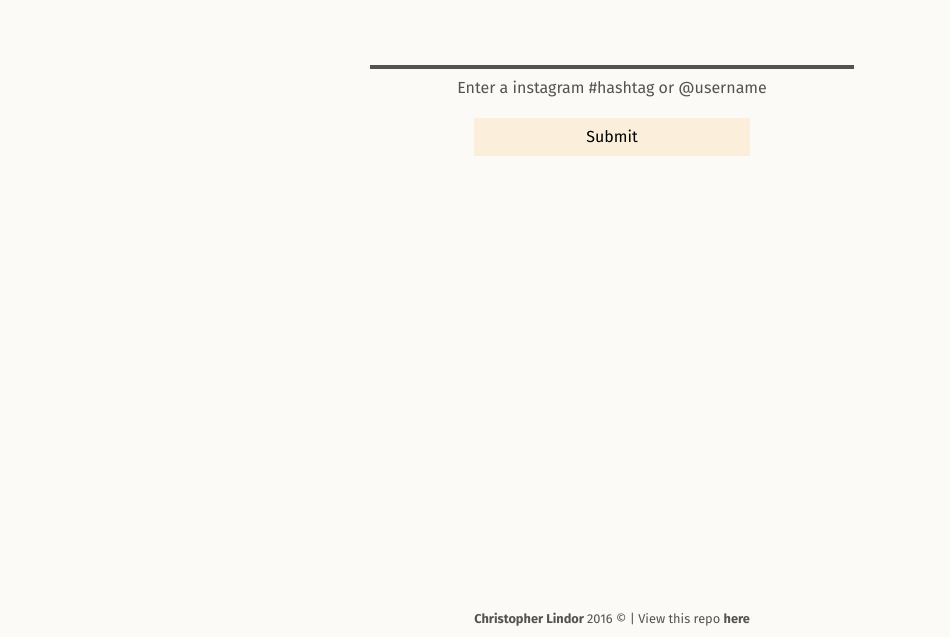
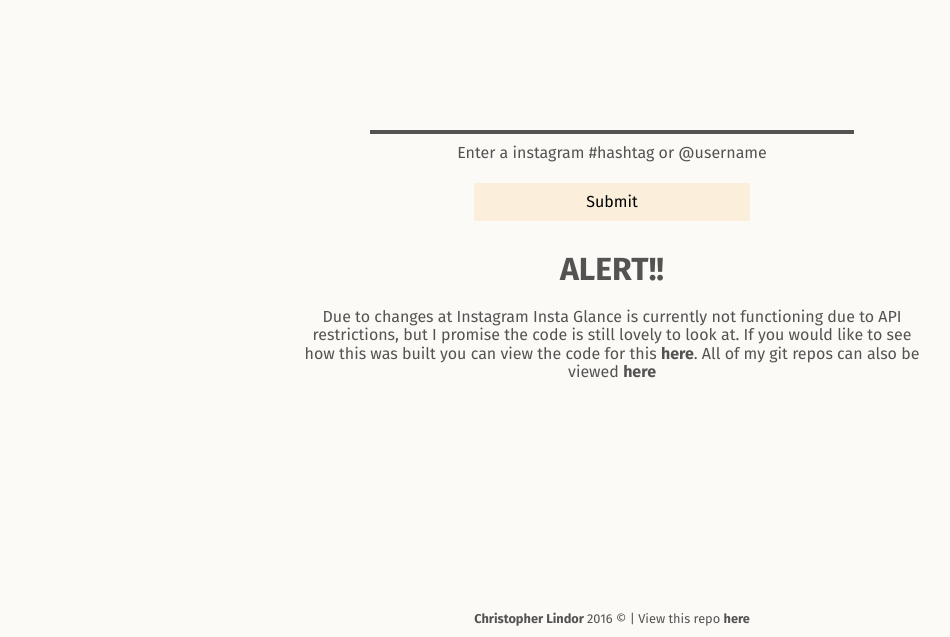
Before and after one commit to chrislindor/chrislindor.github.io, a plain HTML site: page instaGlance/index.html in a window 1280 px wide. Shown: the part 163-800 px from the top of the page, without its empty margins (28-978 px from the left). Drawn offline with nearby package versions, Linux system fonts and the light colour scheme.

Commit message:
added insta glance alert

```diff
--- a/instaGlance/css/style.css
+++ b/instaGlance/css/style.css
@@ -18,8 +18,6 @@
   flex-wrap: wrap;
   background-color: #FCFAF7;
 }
-
-
 
 header .mainLogo {
   width: 45%;
@@ -46,6 +44,7 @@
   width: 100%;
   margin: 100px 0 0 0;
 }
+
 
 .text-shrink {
   font-size: 1.5em;
@@ -89,6 +88,28 @@
   text-align: center;
   border-radius: 0;
 }
+
+.api-error {
+  width: 80%;
+  margin: 0 auto;
+  text-align: center;
+  /*background-color: #545351;*/
+  /*color: #FCFAF7;*/
+}
+
+.api-error .body-link {
+  color: #545351;
+}
+
+.api-error p {
+  margin: 0;
+  padding: 20px;
+}
+
+.api-error h1 {
+  margin: 20px 0 0 0;
+}
+
 .pictureRender {
   display: flex;
   width: 100%;
@@ -113,10 +134,12 @@
   font-size: .8em;
 }
 
-.footer-link {
-  color: #545351;
+.body-link  {
   font-weight: 800;
   text-decoration: none;
+}
+footer .body-link {
+  color: #545351;
 }
 
 .footer-bottom {
@@ -137,10 +160,11 @@
     max-width: 1200px;
   }
   main {
-    min-height: 500px;
+    min-height: 800px;
     display: flex;
     justify-content: center;
     flex-wrap: wrap;
+    align-content: space-between;
   }
   .searchDisplay {
     font-size: 2.4em;
@@ -148,6 +172,14 @@
     margin: 0;
   }
 
+  .api-error {
+    margin: 0;
+    /*width: 50%;*/
+  }
+
+  .api-error p {
+    margin: 0 auto;
+  }
   header.shrink {
     top: 0;
     height: 75px;
@@ -172,9 +204,11 @@
   .pictureRender figure img {
     max-width: 640px;
   }
+
 }
+/* Media Query End */
+
+
 .hideElement {
   display: none;
 }
-
-/* Media Query End */
--- a/instaGlance/index.html
+++ b/instaGlance/index.html
@@ -23,13 +23,22 @@
           </p>
           <button type="submit" name="submit">Submit</button>
         </form>
+        <section class="api-error">
+          <h1>ALERT!!</h1>
+          <p>
+            Due to changes at Instagram Insta Glance is currently not functioning due to API restrictions,
+            but I promise the code is still lovely to look at.
+            If you would like to see how this was built you can
+            view the code for this <a href="https://github.com/chrislindor/chrislindor.github.io/tree/master/instaGlance" class="body-link">here</a>. All of my git repos can also be viewed <a href="https://github.com/chrislindor" class="body-link">here</a>
+          </p>
+        </section>
+      </div>
 
-      </div>
       <div class="pictureRender">
 
       </div>
     </main>
-    <footer class="footer-bottom"><a href="http://www.chrislindor.com" class="footer-link">Christopher Lindor </a>  2016 &copy; | View this repo <a href="https://github.com/chrislindor/chrislindor.github.io/tree/master/instaGlance" class="footer-link"> here</a></footer>
+    <footer class="footer-bottom"><a href="http://www.chrislindor.com" class="body-link">Christopher Lindor </a>  2016 &copy; | View this repo <a href="https://github.com/chrislindor/chrislindor.github.io/tree/master/instaGlance" class="body-link"> here</a></footer>
     <!-- Scripts begin -->
     <script   src="https://code.jquery.com/jquery-2.2.3.js"   integrity="sha256-laXWtGydpwqJ8JA+X9x2miwmaiKhn8tVmOVEigRNtP4="   crossorigin="anonymous"></script>
 
--- a/instaGlance/js/index.js
+++ b/instaGlance/js/index.js
@@ -147,9 +147,9 @@
   var url = 'https://api.instagram.com/v1/users/search?q=' + username;
   // this is the public beta key, sign up for production if you want this to be live on the web
   // var accessToken = "371341073.b3244b0.cacfc856971e48239838a32de63f2226";
-
+  // var anotherAccessToken = "16384709.6ac06b4.49b97800d7fd4ac799a2c889f50f2587";
   // uses someone else's access token since instagram requires app approve to access public photos
-  var anotherAccessToken = "16384709.6ac06b4.49b97800d7fd4ac799a2c889f50f2587";
+  var anotherAccessToken = "30809397.e3f6f42.eb2a35cacea54357bec78bc2b93ea7ed";
 
   console.log('url', url);
   $.ajax({
```
